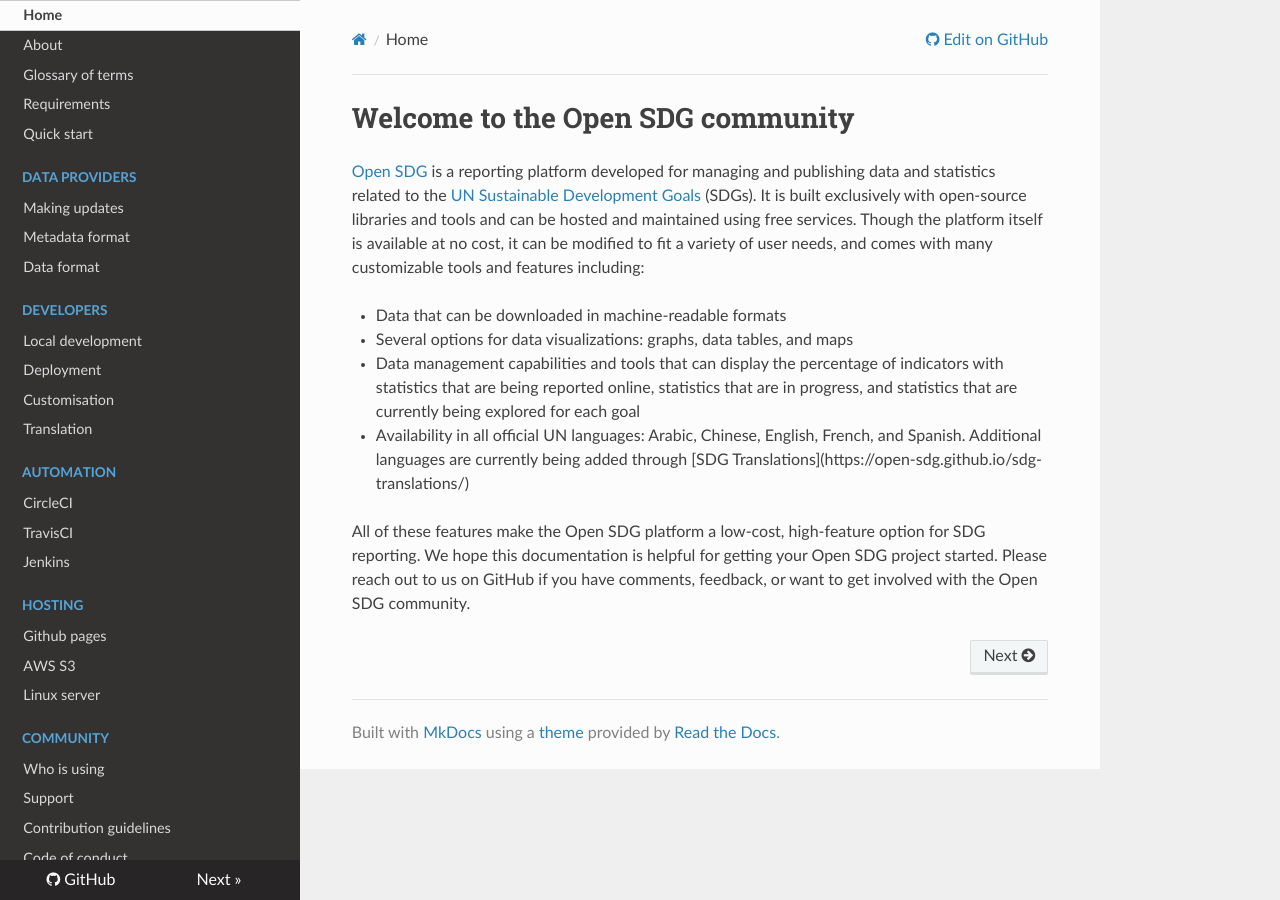
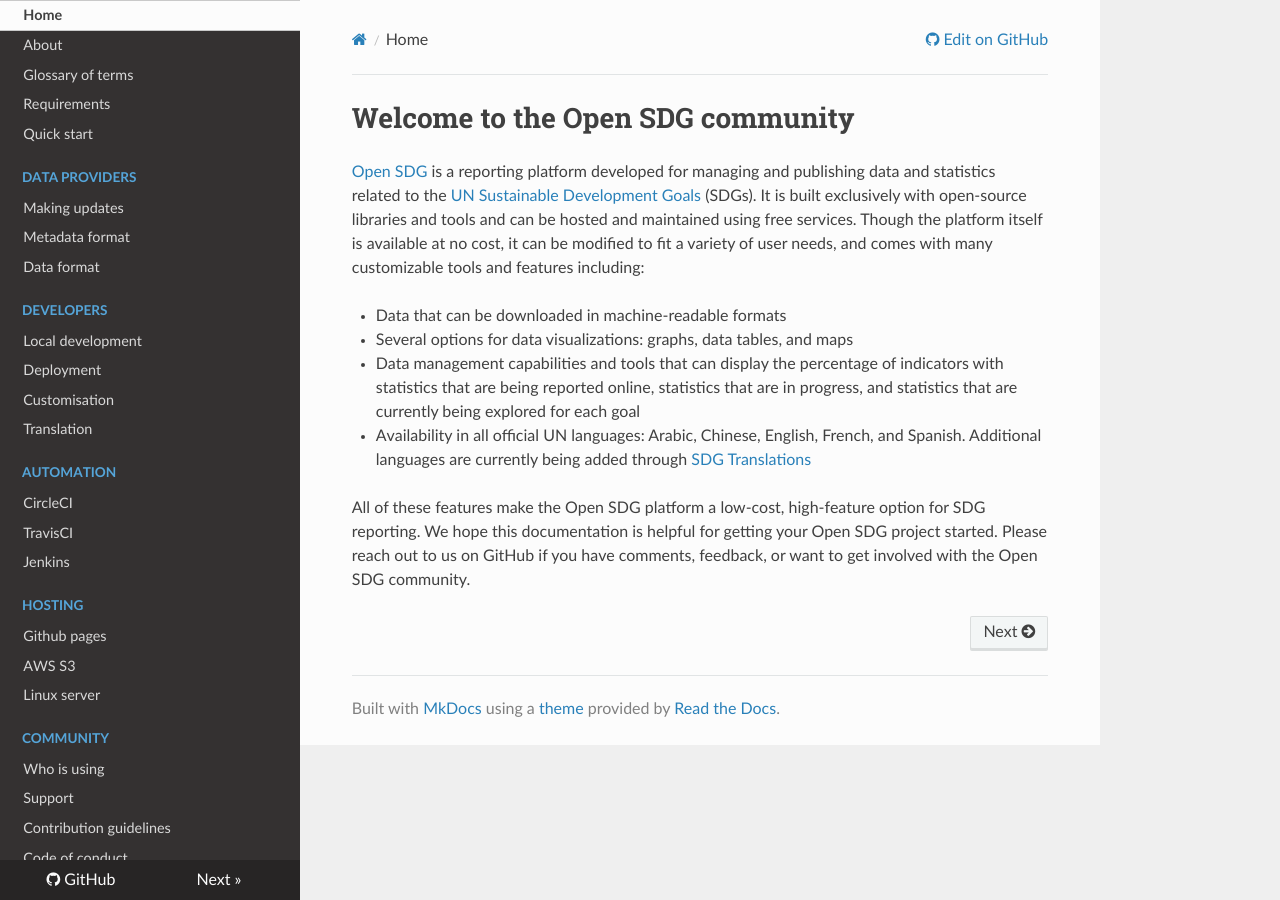
Before and after one commit to open-sdg/open-sdg, an MkDocs documentation site: the page built from docs/index.md, in a window 1280 px wide. Built offline with MkDocs 1.6.1, drawn with Linux system fonts in a browser that asks for light colours; nearby versions of some CDN libraries; old or Windows-style settings are respelled for this version of MkDocs.

Commit message:
Swap some HTML for Markdown

```diff
--- a/docs/index.md
+++ b/docs/index.md
@@ -2,11 +2,9 @@
 
 [Open SDG](https://github.com/open-sdg/open-sdg) is a reporting platform developed for managing and publishing data and statistics related to the [UN Sustainable Development Goals](https://www.un.org/sustainabledevelopment/sustainable-development-goals/) (SDGs). It is built exclusively with open-source libraries and tools and can be hosted and maintained using free services. Though the platform itself is available at no cost, it can be modified to fit a variety of user needs, and comes with many customizable tools and features including:
 
-<ul>
-  <li>Data that can be downloaded in machine-readable formats</li>
-  <li>Several options for data visualizations: graphs, data tables, and maps</li>
-  <li>Data management capabilities and tools that can display the percentage of indicators with statistics that are being reported online, statistics that are in progress, and statistics that are currently being explored for each goal</li>
-  <li>Availability in  all official UN languages: Arabic, Chinese, English, French, and Spanish. Additional languages are currently being added through [SDG Translations](https://open-sdg.github.io/sdg-translations/)</li>
-</ul>
+* Data that can be downloaded in machine-readable formats
+* Several options for data visualizations: graphs, data tables, and maps
+* Data management capabilities and tools that can display the percentage of indicators with statistics that are being reported online, statistics that are in progress, and statistics that are currently being explored for each goal
+* Availability in  all official UN languages: Arabic, Chinese, English, French, and Spanish. Additional languages are currently being added through [SDG Translations](https://open-sdg.github.io/sdg-translations/)
 
 All of these features make the Open SDG platform a low-cost, high-feature option for SDG reporting. We hope this documentation is helpful for getting your Open SDG project started. Please reach out to us on GitHub if you have comments, feedback, or want to get involved with the Open SDG community.
```
